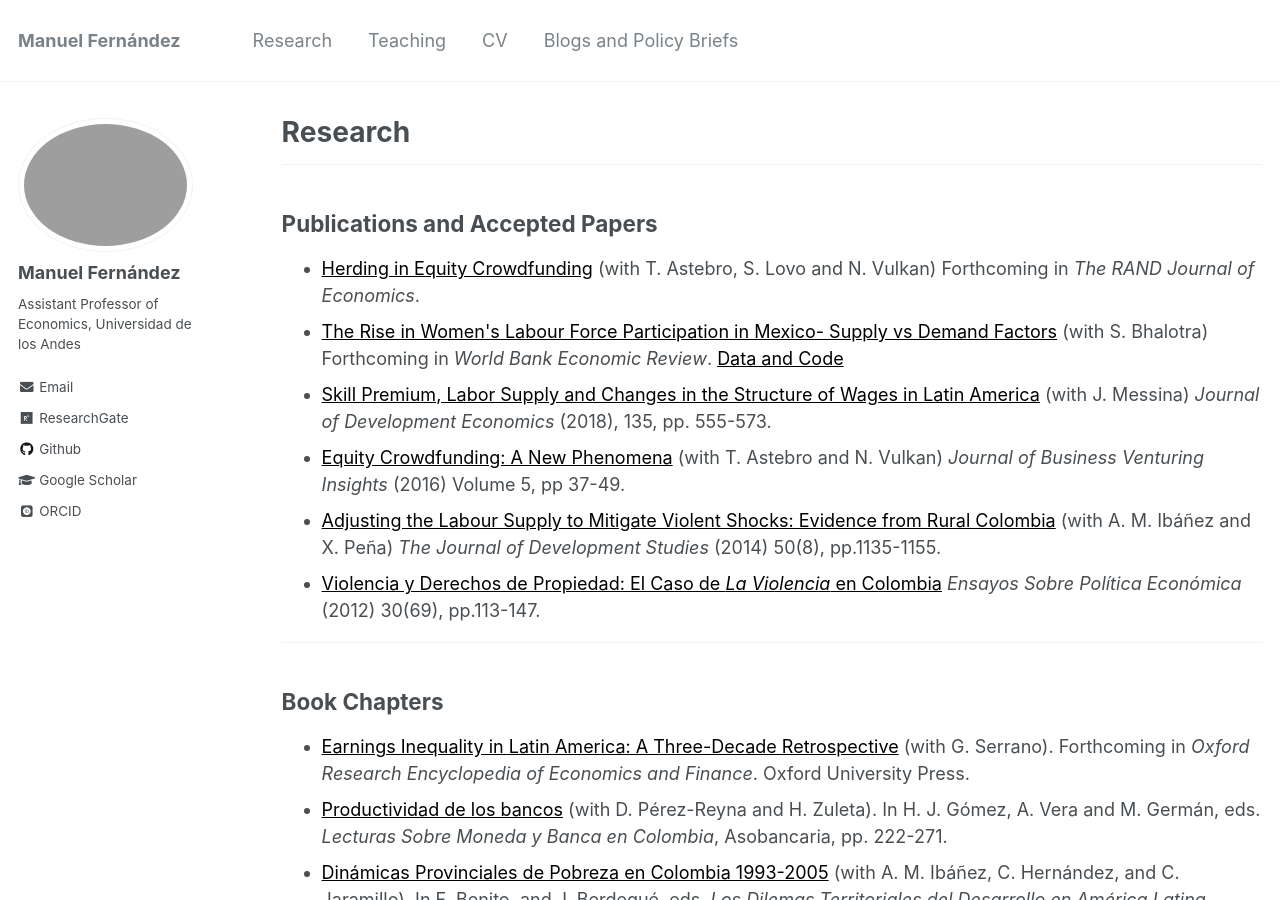
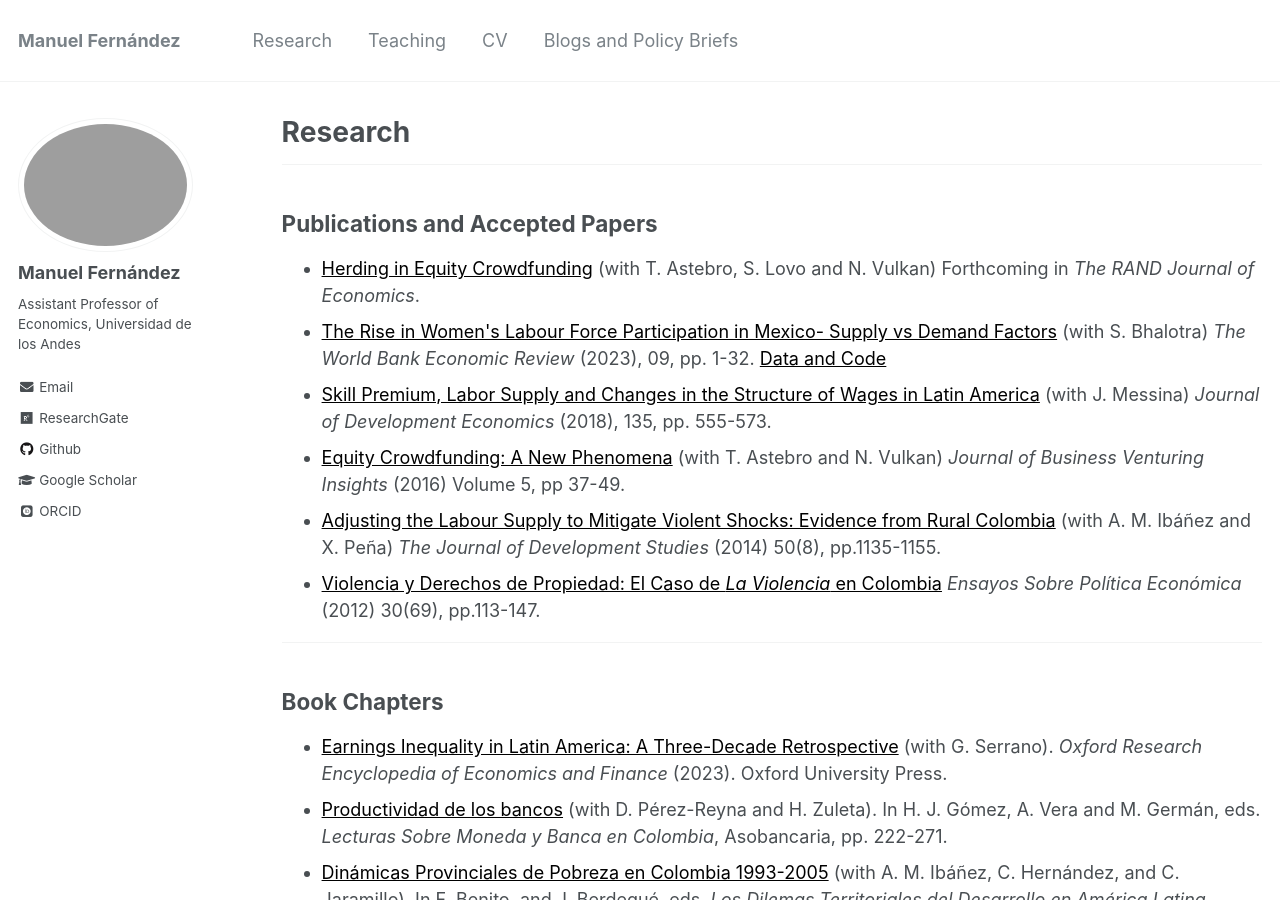
Before and after one commit to man-fern/man-fern.github.io, a Jekyll site: the page built from _pages/research.md, in a window 1280 px wide and 900 px high. Built offline with Jekyll 4.4.1, drawn with Linux system fonts in a browser that asks for light colours; some web fonts are replaced.

Commit message:
Update research.md

```diff
--- a/_pages/research.md
+++ b/_pages/research.md
@@ -11,7 +11,7 @@ redirect_from:
 ## Publications and Accepted Papers
 
 * [Herding in Equity Crowdfunding](/files/Astebro-Fernandez-Lovo-Vulkan-Herding-in-equity-crowdfounding.pdf){: style="color:black; text-decoration: underline;"} (with T. Astebro, S. Lovo and N. Vulkan) Forthcoming in *The RAND Journal of Economics*.
-* [The Rise in Women&#39;s Labour Force Participation in Mexico- Supply vs Demand Factors](/files/Bhalotra-Fernandez-Mexico-FLFP-supply-demand.pdf){: style="color:black; text-decoration: underline;"} (with S. Bhalotra) Forthcoming in *World Bank Economic Review*. [Data and Code](https://github.com/man-fern/Bhalotra-Fernandez-WBER-Replication){: style="color:black; text-decoration: underline;"}
+* [The Rise in Women&#39;s Labour Force Participation in Mexico- Supply vs Demand Factors](/files/Bhalotra-Fernandez-Mexico-FLFP-supply-demand.pdf){: style="color:black; text-decoration: underline;"} (with S. Bhalotra) *The World Bank Economic Review* (2023), 09, pp. 1-32. [Data and Code](https://github.com/man-fern/Bhalotra-Fernandez-WBER-Replication){: style="color:black; text-decoration: underline;"}
 * [Skill Premium, Labor Supply and Changes in the Structure of Wages in Latin America](https://www.sciencedirect.com/science/article/abs/pii/S0304387818304905?via%3Dihub){: style="color:black; text-decoration: underline;"} (with J. Messina) *Journal of Development Economics* (2018), 135, pp. 555-573.
 * [Equity Crowdfunding: A New Phenomena](https://www.sciencedirect.com/science/article/abs/pii/S2352673416300026){: style="color:black; text-decoration: underline;"} (with T. Astebro and N. Vulkan) *Journal of Business Venturing Insights* (2016) Volume 5, pp 37-49.
 * [Adjusting the Labour Supply to Mitigate Violent Shocks: Evidence from Rural Colombia](https://www.tandfonline.com/doi/abs/10.1080/00220388.2014.919384){: style="color:black; text-decoration: underline;"} (with A. M.  Ibáñez and X. Peña) *The Journal of Development Studies* (2014) 50(8), pp.1135-1155.
@@ -21,7 +21,7 @@ redirect_from:
 
 ## Book Chapters
 
-* [Earnings Inequality in Latin America: A Three-Decade Retrospective](/files/Fernandez-Serrano-Earnings-inequality-in-Latin America-A-three-decade-retrospective.pdf){: style="color:black; text-decoration: underline;"} (with G. Serrano). Forthcoming in *Oxford Research Encyclopedia of Economics and Finance*. Oxford University Press.
+* [Earnings Inequality in Latin America: A Three-Decade Retrospective](/files/Fernandez-Serrano-Earnings-inequality-in-Latin America-A-three-decade-retrospective.pdf){: style="color:black; text-decoration: underline;"} (with G. Serrano). *Oxford Research Encyclopedia of Economics and Finance* (2023). Oxford University Press.
 * [Productividad de los bancos](/files/Lecturas-Sobre-Moneda-y-Banca-en-Colombia-2022.pdf){: style="color:black; text-decoration: underline;"} (with D. Pérez-Reyna and H. Zuleta). In H. J. Gómez, A. Vera and M. Germán, eds. *Lecturas Sobre Moneda y Banca en Colombia*, Asobancaria, pp. 222-271.
 * [Dinámicas Provinciales de Pobreza en Colombia 1993-2005](/files/Fernandez-Hernandez-Ibanez-Jaramillo-Dinamicas-provinciales-pobreza-Colombia.pdf){: style="color:black; text-decoration: underline;"} (with A. M.  Ibáñez, C. Hernández, and C. Jaramillo). In F. Benito, and J. Berdegué, eds. *Los Dilemas Territoriales del Desarrollo en América Latina*, Universidad de los Andes, pp. 187-210.
 * [The Right Tail and the Right Tale: Women and Skill in Mexico](/files/Bhalotra-Fernandez-Right-tail-and-the-right-tale.pdf){: style="color:black; text-decoration: underline;"} (with S. Bhalotra and A. Venkataramani). In S. Polanchek, K. Tasiramos, and K. Zimmerman, eds. *Gender Convergence in the Labor Market*. Research in Labor Economics, Vol 41: Emerald Publishing Group, pp. 299-341.
```
